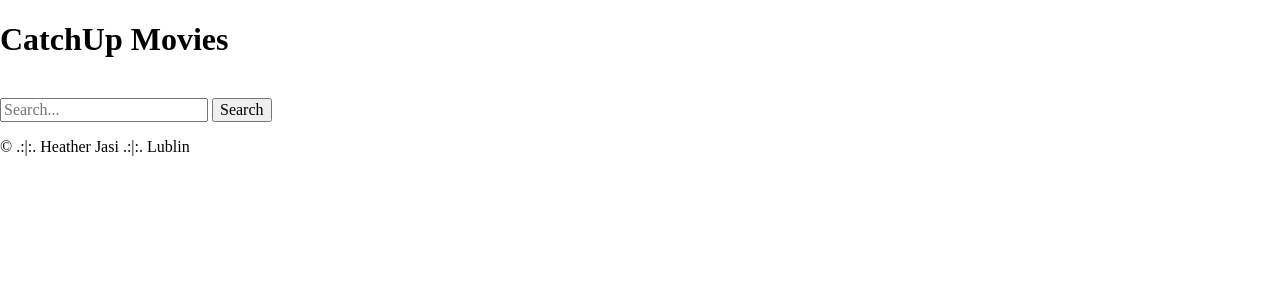
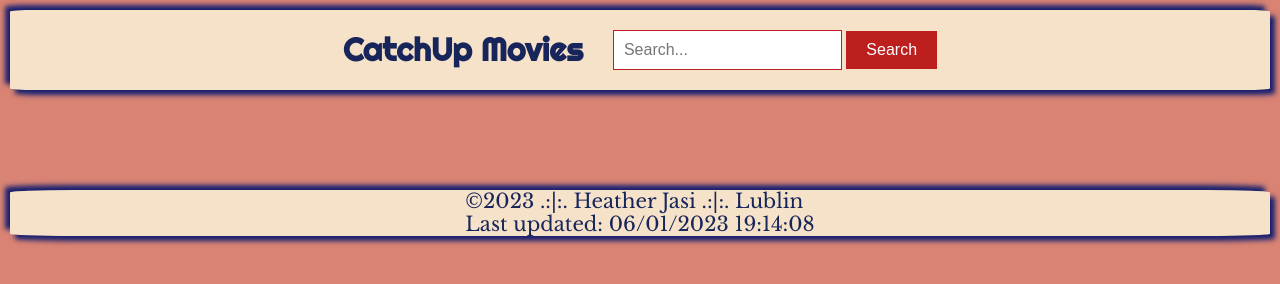
Before and after one commit to nomazulu23/catchUp-movie, a plain HTML site: page catchUp.html in a window 1280 px wide. Drawn offline with nearby package versions, Linux system fonts and the light colour scheme; the site is published under a folder, as on GitHub Pages, so addresses that start at the root find nothing; no server answers.

Commit message:
html update

```diff
--- a/catchUp.html
+++ b/catchUp.html
@@ -8,9 +8,9 @@
         <meta name="description" content="Fectching data an API to show movies available">
         <meta name="viewport" content="width=device-width, initial-scale=1">
         <link rel="stylesheet" href="https://cdnjs.cloudflare.com/ajax/libs/normalize/8.0.1/normalize.min.css">
-        <link rel="stylesheet" href="/catchUp.css">
-        <link rel="stylesheet" href="/medium.css">
-        <link rel="stylesheet" href="/small.css">
+        <link rel="stylesheet" href="catchUp.css">
+        <link rel="stylesheet" href="medium.css">
+        <link rel="stylesheet" href="small.css">
 
         <link href="https://fonts.googleapis.com/css2?family=Libre+Baskerville:wght@400;700&family=Righteous&display=swap" rel="stylesheet">
     </head>
@@ -37,8 +37,8 @@
     <span id="date"></span> </p>
   </footer>
 
-  <script src="/catchUp.js"></script>
-  <script src="/date.js"></script>
+  <script src="catchUp.js"></script>
+  <script src="date.js"></script>
 
 </body>
 </html>
```
Also changed, not shown: package.json (deleted, +0 -11 lines).
